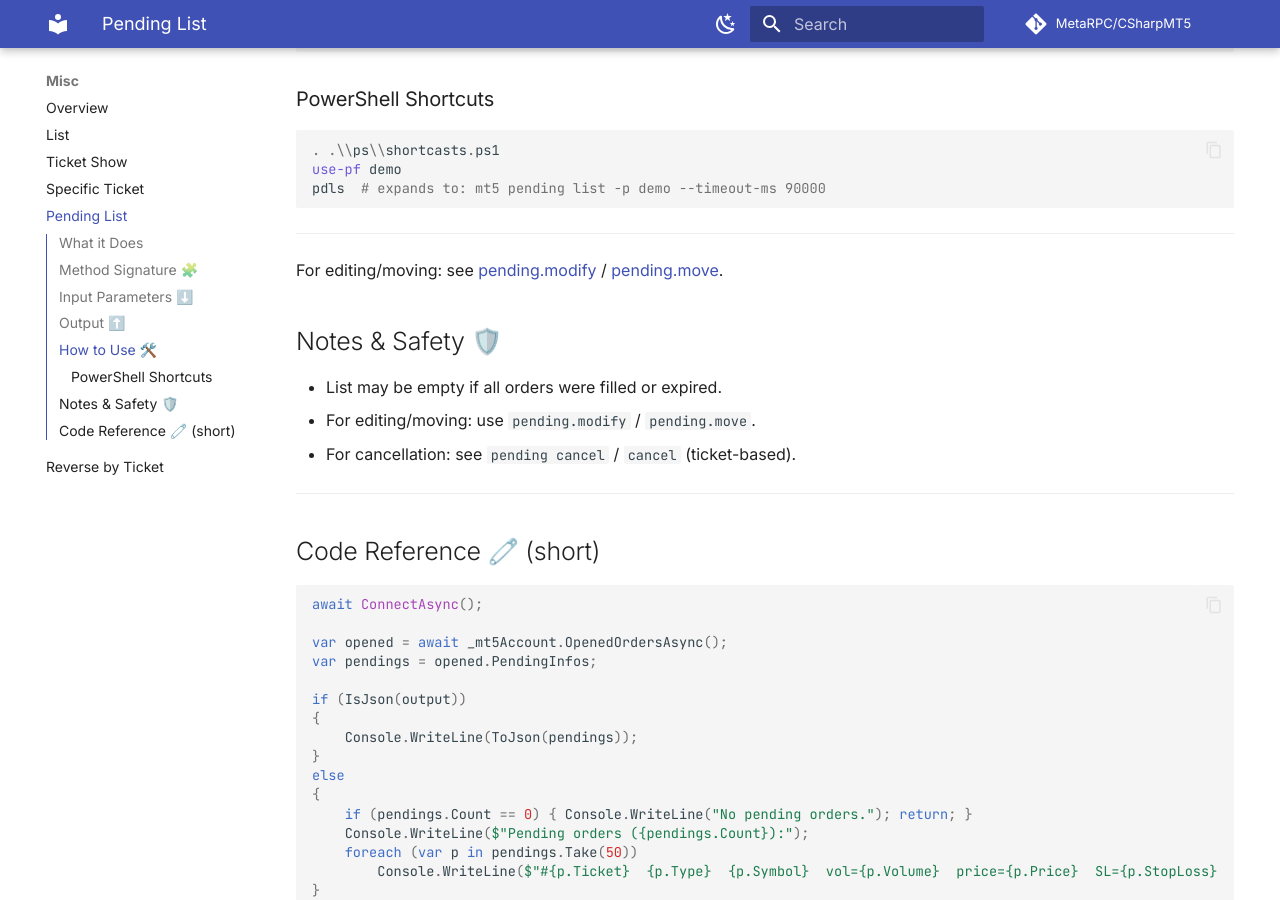
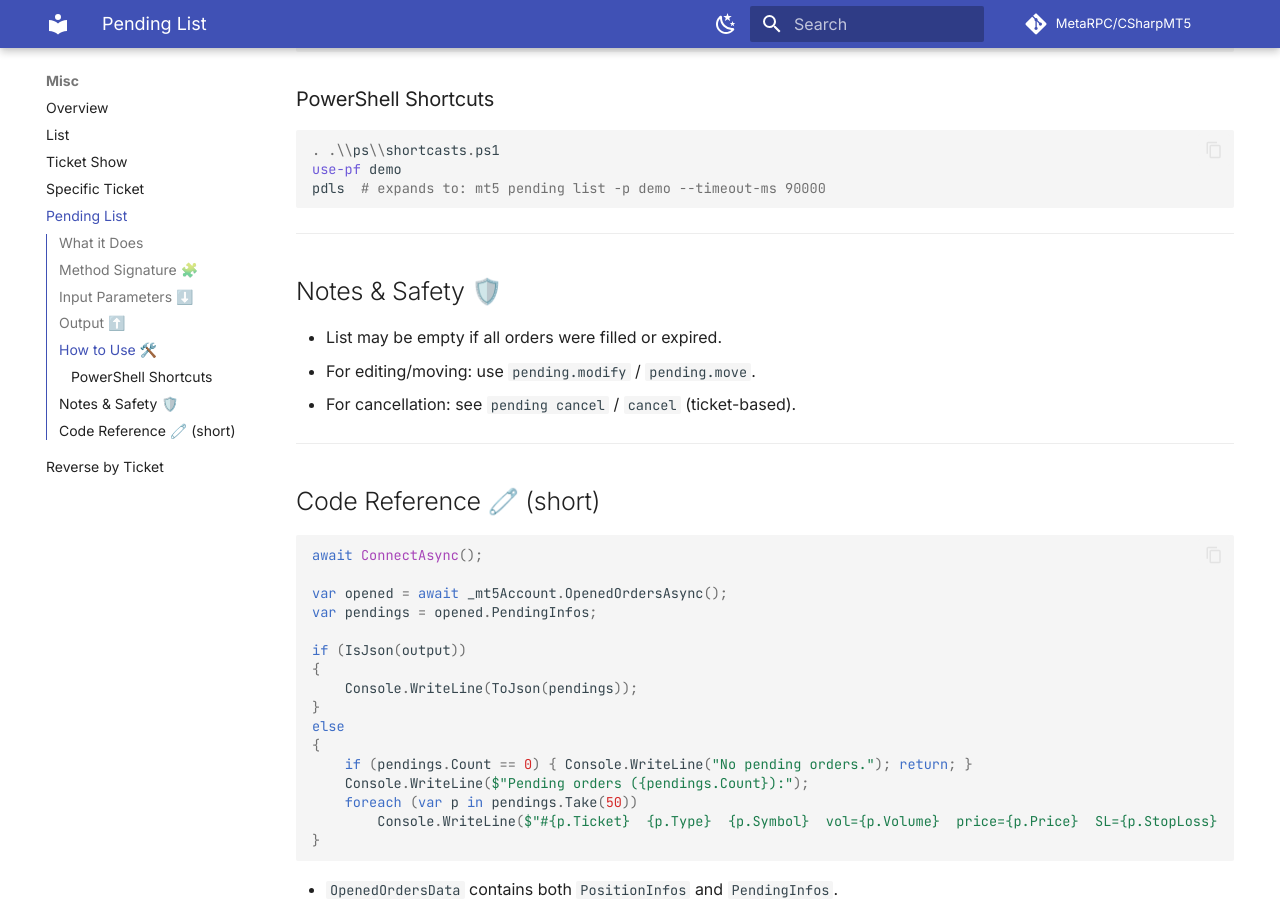
Before and after one commit to MetaRPC/CSharpMT5, an MkDocs documentation site: the page built from docs/Misc/Pending_List.md, in a window 1280 px wide and 900 px high, scrolled down 1467 px. Built offline with MkDocs 1.6.1 and Material for MkDocs 9.7.7, drawn with Linux system fonts in a browser that asks for light colours; comment, search, counter and statistics services are not loaded.

Commit message:
Update Pending_List.md

```diff
--- a/docs/Misc/Pending_List.md
+++ b/docs/Misc/Pending_List.md
@@ -67,7 +67,6 @@ pdls  # expands to: mt5 pending list -p demo --timeout-ms 90000
 
 ---
 
-For editing/moving: see [pending.modify](./Pending.modify.md) / [pending.move](./Pending.move.md).
 
 ## Notes & Safety 🛡️
 
```
